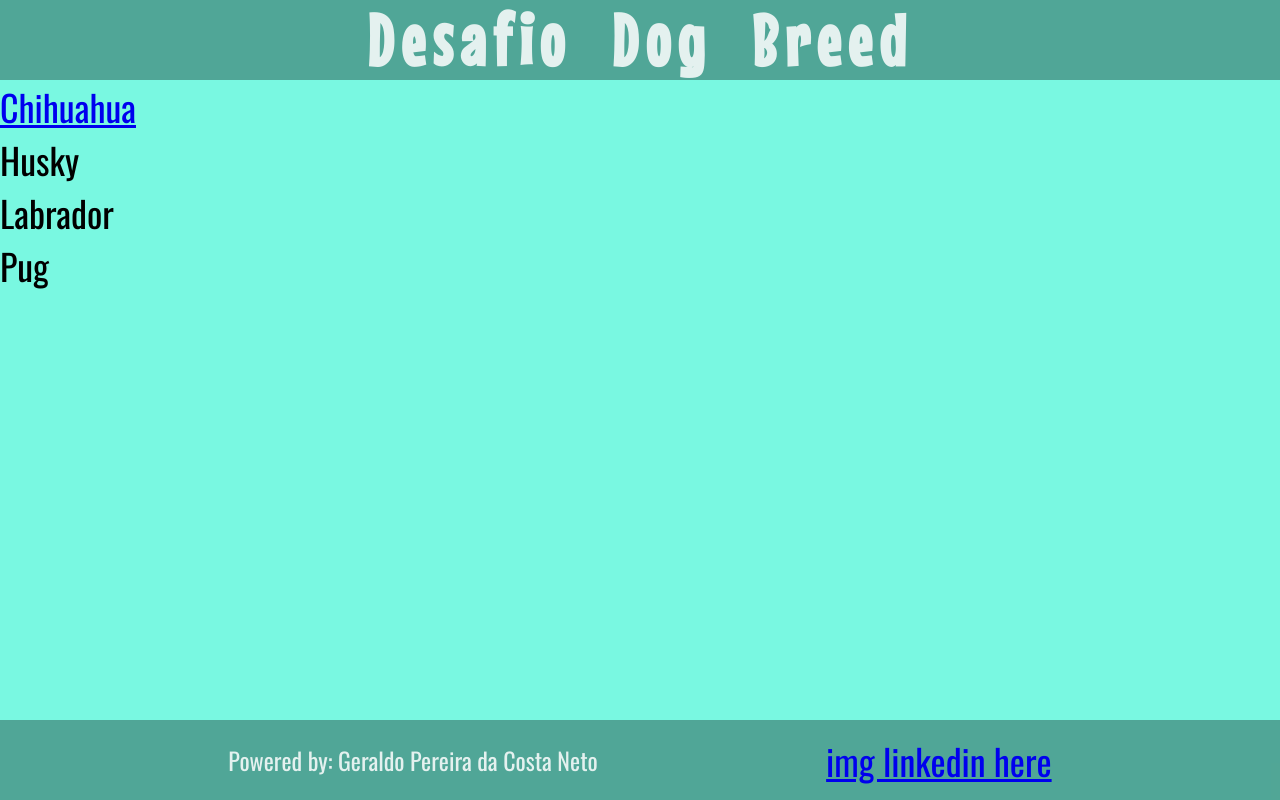
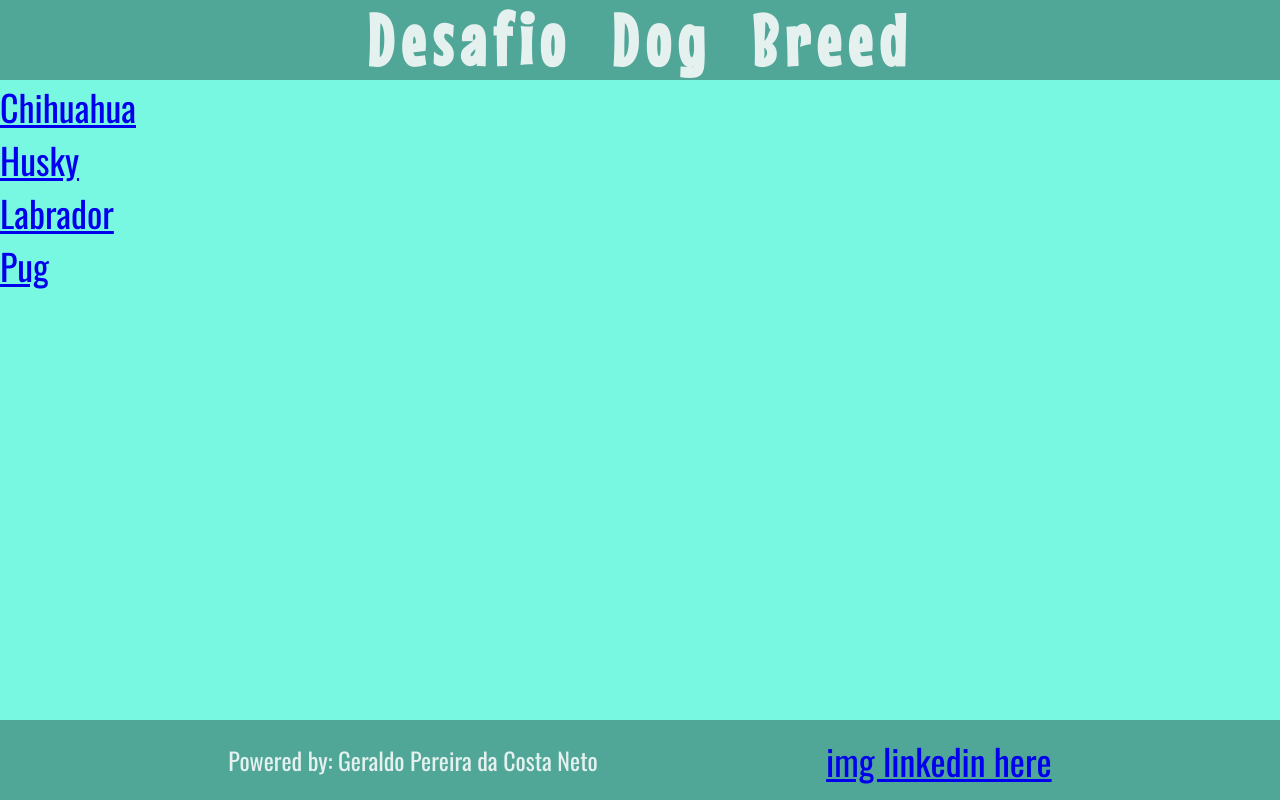
Before and after one commit to GeracNeto/dog-breed, a React (Vite) app: page /list in a window 1280 px wide. Built offline with nearby package versions, Linux system fonts and the light colour scheme.

Commit message:
Criado link para demais raças

```diff
--- a/src/pages/List/index.tsx
+++ b/src/pages/List/index.tsx
@@ -10,23 +10,12 @@ const List = () => {
         <div className="list">
             <ul>
                 <li><Link to='chihuahua'>Chihuahua</Link></li>
-                <li>Husky</li>
-                <li>Labrador</li>
-                <li>Pug</li>
+                <li><Link to='Husky'>Husky</Link></li>
+                <li><Link to='Labrador'>Labrador</Link></li>
+                <li><Link to='Pug'>Pug</Link></li>
             </ul>
         </div>
     );
 };
 
 export {List};
-
-/*
-        <div>
-            <ul>
-                <li>Chihuahua</li>
-                <li>Husky</li>
-                <li>Labrador</li>
-                <li>Pug</li>
-            </ul>
-        </div>
-*/
```
